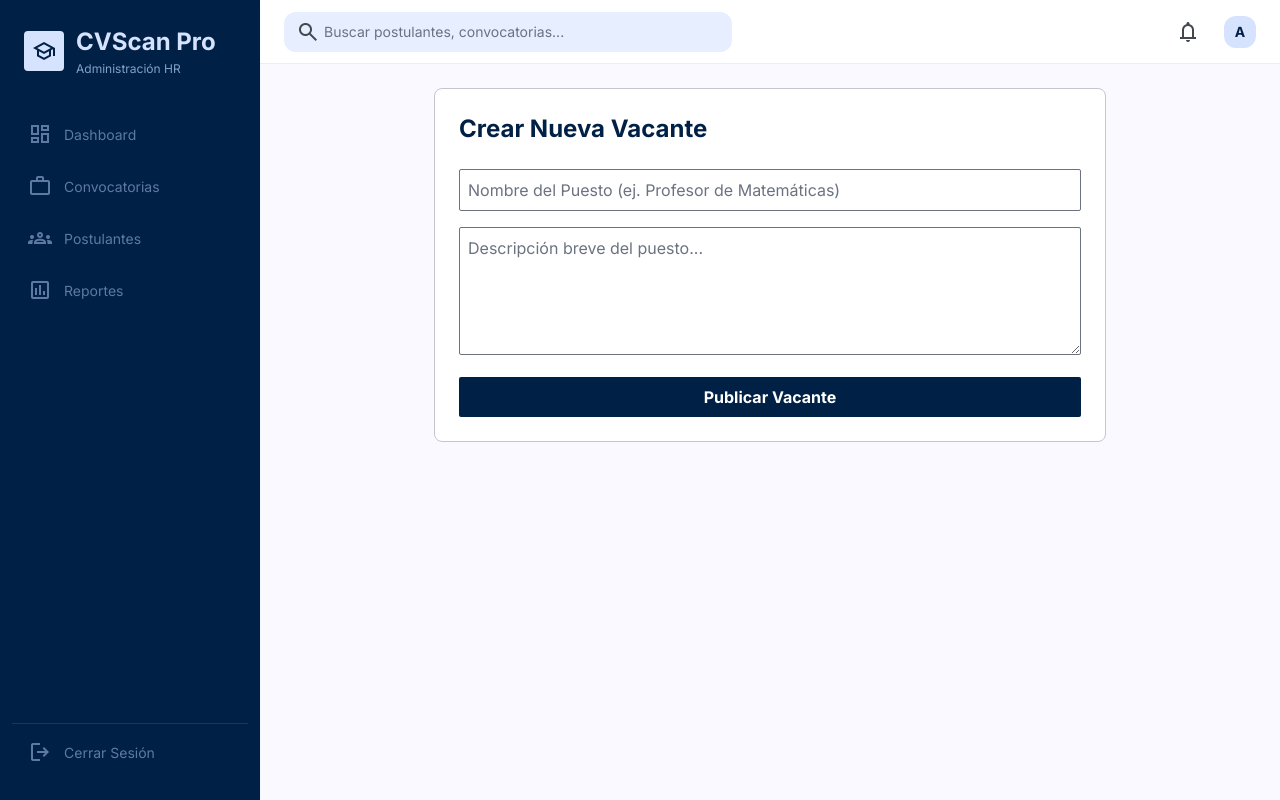
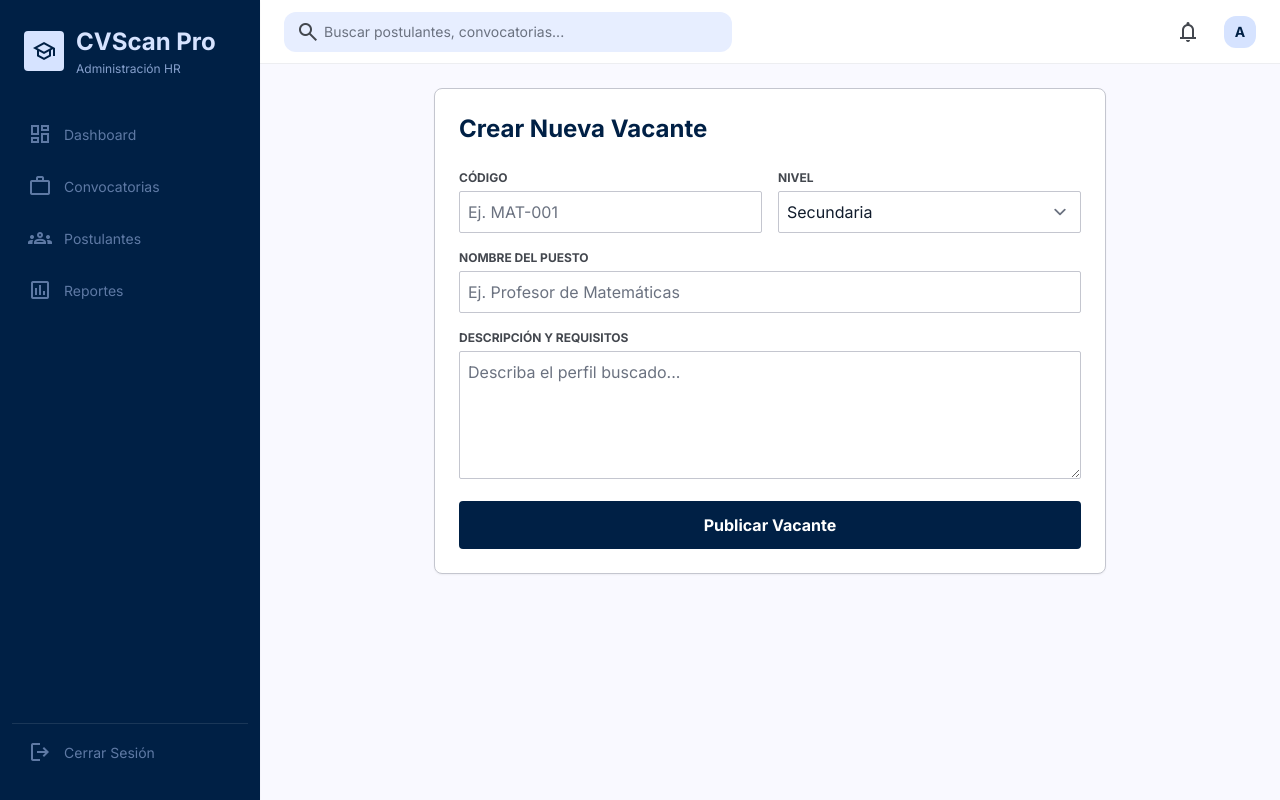
Before and after one commit to EternalFlower25/cvscan-pro, a React (Vite) app: page /nueva-convocatoria in a window 1280 px wide. Built offline with nearby package versions, Linux system fonts and the light colour scheme; no server answers.

Commit message:
Nuevos Arreglos

```diff
--- a/src/pages/Convocatorias.jsx
+++ b/src/pages/Convocatorias.jsx
@@ -38,7 +38,6 @@ export default function Convocatorias() {
           <p className="font-body-md text-[14px] text-on-surface-variant mt-1">Administre las vacantes activas y el historial de procesos de selección.</p>
         </div>
 
-        {/* BOTÓN CONECTADO A LA NUEVA RUTA */}
         <Link
           to="/nueva-convocatoria"
           className="flex items-center gap-2 bg-primary text-on-primary px-4 py-2 rounded shadow-sm hover:bg-primary/90 transition-colors cursor-pointer"
--- a/src/pages/NuevaConvocatoria.jsx
+++ b/src/pages/NuevaConvocatoria.jsx
@@ -5,34 +5,67 @@ import { supabase } from '../supabase';
 export default function NuevaConvocatoria() {
   const navigate = useNavigate();
   const [formData, setFormData] = useState({
+    codigo: '',
     puesto: '',
+    nivel: 'Secundaria', // Valor por defecto
     descripcion: '',
     estado: 'Abierta'
   });
 
   const handleSubmit = async (e) => {
     e.preventDefault();
-    const { error } = await supabase.from('convocatorias').insert([formData]);
 
-    if (error) {
-      alert('Error al crear la vacante: ' + error.message);
-    } else {
+    try {
+      const { error } = await supabase.from('convocatorias').insert([formData]);
+
+      if (error) throw error;
+
       alert('Vacante creada con éxito');
       navigate('/convocatorias');
+    } catch (error) {
+      console.error(error);
+      alert('Error al crear la vacante: ' + error.message);
     }
   };
 
   return (
-    <div className="max-w-2xl mx-auto p-6 bg-surface-container-lowest rounded-xl border border-outline-variant">
+    <div className="max-w-2xl mx-auto p-6 bg-surface-container-lowest rounded-xl border border-outline-variant shadow-sm">
       <h2 className="text-2xl font-bold text-primary mb-6">Crear Nueva Vacante</h2>
       <form onSubmit={handleSubmit} className="space-y-4">
-        <input className="w-full p-2 border rounded" placeholder="Nombre del Puesto (ej. Profesor de Matemáticas)" required
-          onChange={(e) => setFormData({...formData, puesto: e.target.value})} />
 
-        <textarea className="w-full p-2 border rounded h-32" placeholder="Descripción breve del puesto..." required
-          onChange={(e) => setFormData({...formData, descripcion: e.target.value})} />
+        <div className="grid grid-cols-2 gap-4">
+          <div>
+            <label className="block font-label-md text-[12px] font-bold text-on-surface-variant mb-1 uppercase">Código</label>
+            <input className="w-full p-2 border border-outline-variant rounded focus:outline-none focus:border-primary"
+              placeholder="Ej. MAT-001" required
+              onChange={(e) => setFormData({...formData, codigo: e.target.value})} />
+          </div>
+          <div>
+            <label className="block font-label-md text-[12px] font-bold text-on-surface-variant mb-1 uppercase">Nivel</label>
+            <select className="w-full p-2 border border-outline-variant rounded focus:outline-none focus:border-primary" required
+              onChange={(e) => setFormData({...formData, nivel: e.target.value})}>
+              <option value="Primaria">Primaria</option>
+              <option value="Secundaria" selected>Secundaria</option>
+              <option value="Administrativo">Administrativo</option>
+            </select>
+          </div>
+        </div>
 
-        <button type="submit" className="w-full bg-primary text-on-primary py-2 rounded font-bold">
+        <div>
+          <label className="block font-label-md text-[12px] font-bold text-on-surface-variant mb-1 uppercase">Nombre del Puesto</label>
+          <input className="w-full p-2 border border-outline-variant rounded focus:outline-none focus:border-primary"
+            placeholder="Ej. Profesor de Matemáticas" required
+            onChange={(e) => setFormData({...formData, puesto: e.target.value})} />
+        </div>
+
+        <div>
+          <label className="block font-label-md text-[12px] font-bold text-on-surface-variant mb-1 uppercase">Descripción y Requisitos</label>
+          <textarea className="w-full p-2 border border-outline-variant rounded h-32 focus:outline-none focus:border-primary"
+            placeholder="Describa el perfil buscado..." required
+            onChange={(e) => setFormData({...formData, descripcion: e.target.value})} />
+        </div>
+
+        <button type="submit" className="w-full bg-primary text-on-primary py-3 rounded-lg font-bold hover:bg-primary/90 transition-colors mt-4">
           Publicar Vacante
         </button>
       </form>
```
